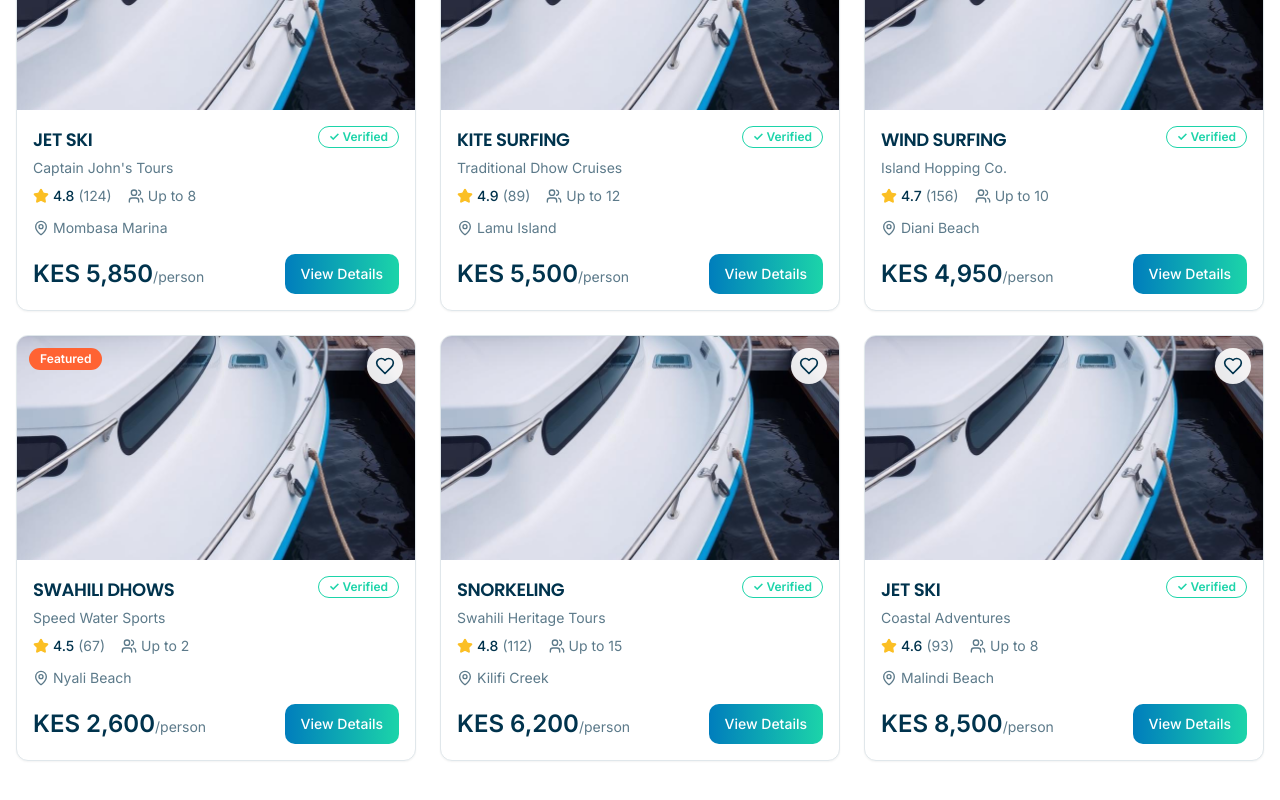
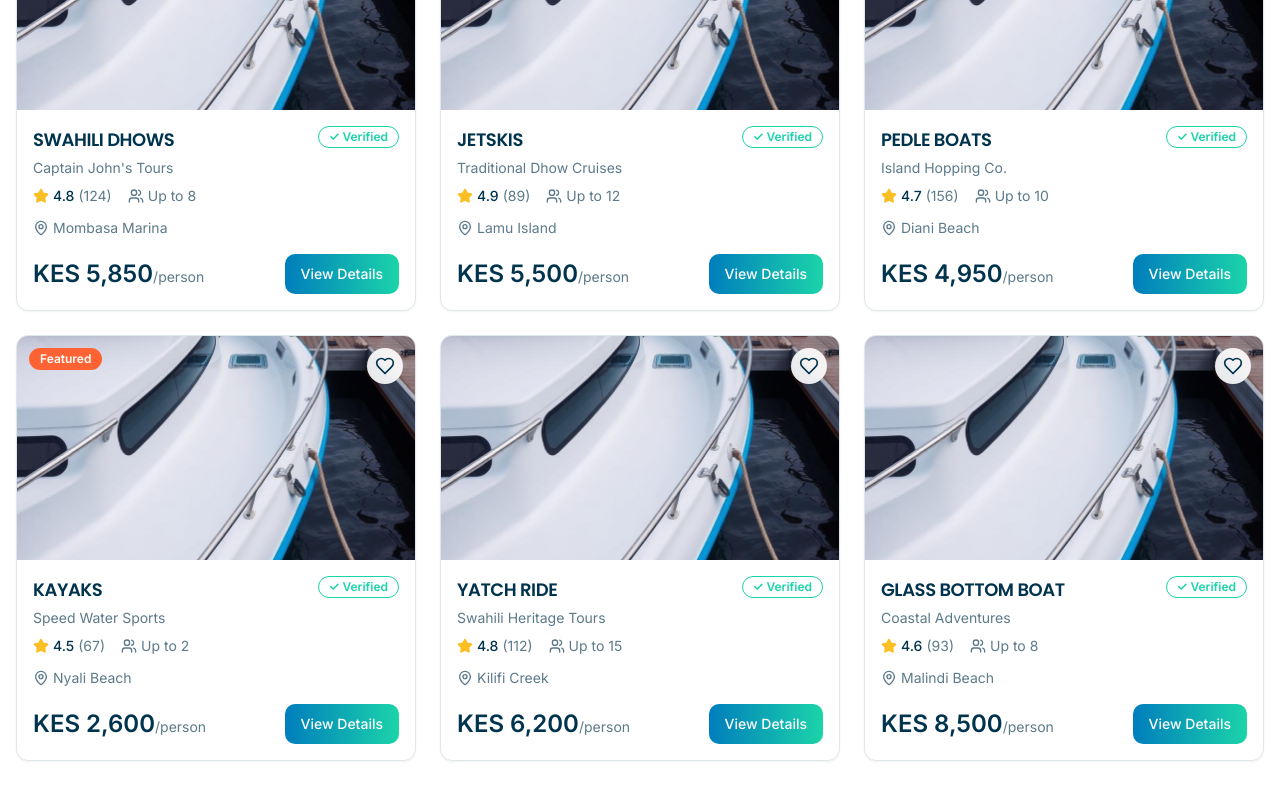
Before and after one commit to Osike/sea-bound-ventures, a React (Vite) app: page /search in a window 1280 px wide. Shown: the part 498-1298 px from the top of the page. Built offline with nearby package versions, Linux system fonts and the light colour scheme; the HTML template or start-up script is replaced by a standard one.

Commit message:
Update available boats

```diff
--- a/src/pages/Search.tsx
+++ b/src/pages/Search.tsx
@@ -19,7 +19,7 @@ const Search = () => {
   const boats = [
     {
       id: "1",
-      name: "JET SKI",
+      name: "SWAHILI DHOWS",
       operator: "Captain John's Tours",
       image: boatImage,
       rating: 4.8,
@@ -32,7 +32,7 @@ const Search = () => {
     },
     {
       id: "2",
-      name: "KITE SURFING",
+      name: "JETSKIS",
       operator: "Traditional Dhow Cruises",
       image: boatImage,
       rating: 4.9,
@@ -44,7 +44,7 @@ const Search = () => {
     },
     {
       id: "3",
-      name: "WIND SURFING",
+      name: "PEDLE BOATS",
       operator: "Island Hopping Co.",
       image: boatImage,
       rating: 4.7,
@@ -56,7 +56,7 @@ const Search = () => {
     },
     {
       id: "4",
-      name: "SWAHILI DHOWS",
+      name: "KAYAKS",
       operator: "Speed Water Sports",
       image: boatImage,
       rating: 4.5,
@@ -69,7 +69,7 @@ const Search = () => {
     },
     {
       id: "5",
-      name: "SNORKELING",
+      name: "YATCH RIDE",
       operator: "Swahili Heritage Tours",
       image: boatImage,
       rating: 4.8,
@@ -81,7 +81,7 @@ const Search = () => {
     },
     {
       id: "6",
-      name: "JET SKI",
+      name: "GLASS BOTTOM BOAT",
       operator: "Coastal Adventures",
       image: boatImage,
       rating: 4.6,
```
